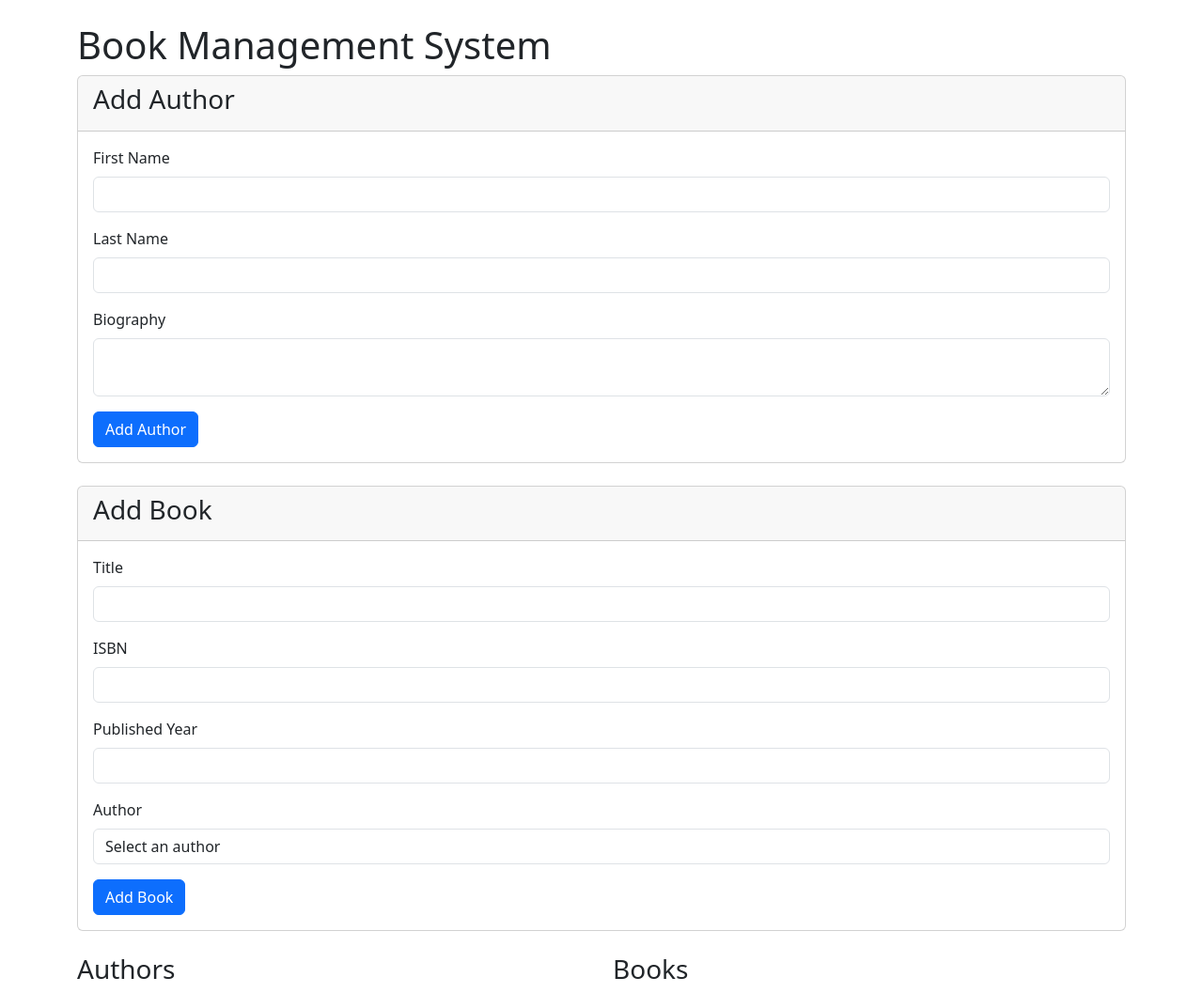
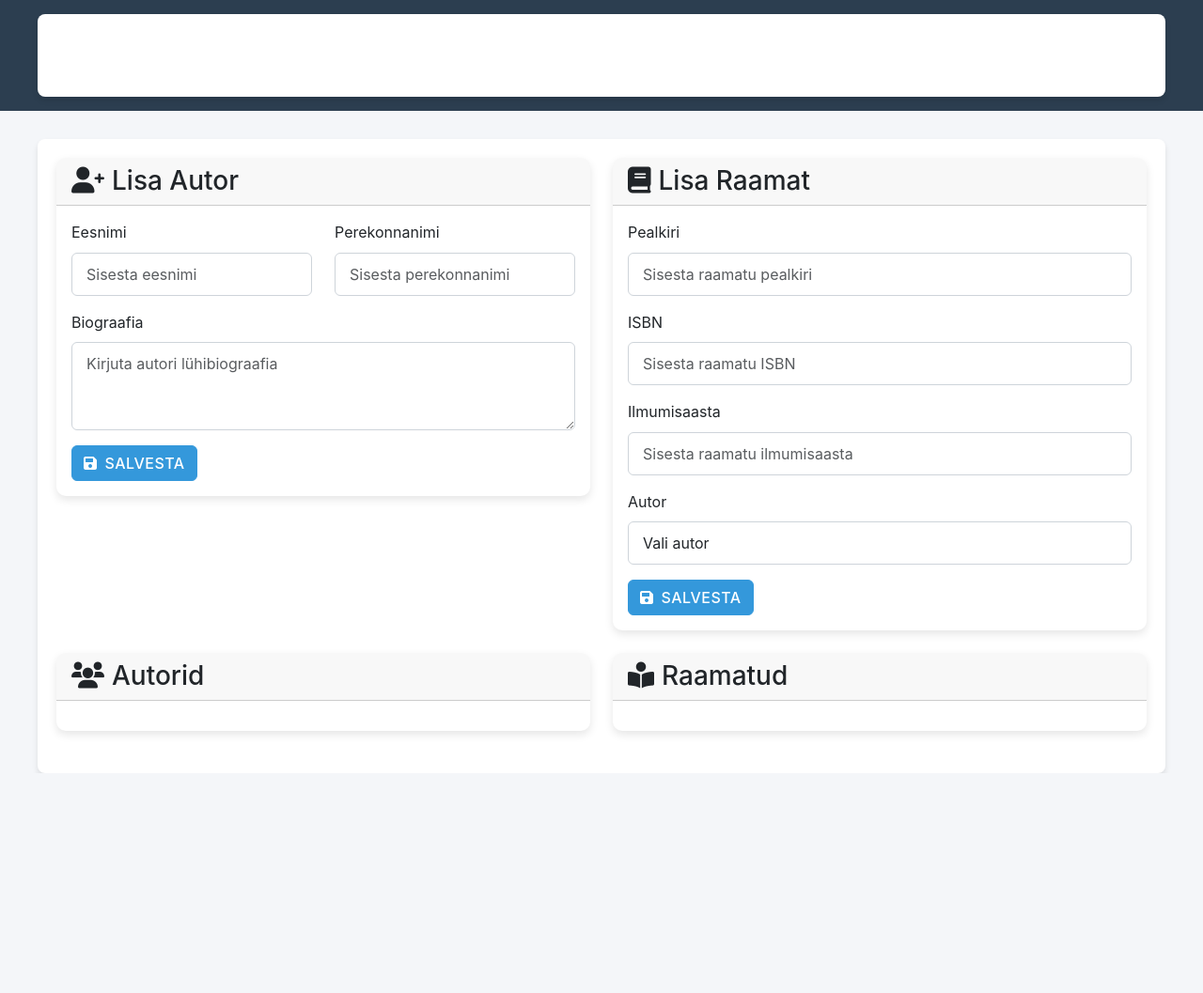
Before and after one commit to SaltyCookiez/BookProjectMain, a website: page public/index.html in a window 1280 px wide. Shown: the whole page at 94% size. After the commit the page ends 823 px from the top, so only its background shows below. Drawn offline with nearby package versions, Linux system fonts and the light colour scheme; no server answers.

Commit message:
CRM-8: Improved website design for better user experience

```diff
--- a/public/index.html
+++ b/public/index.html
@@ -1,83 +1,126 @@
 <!DOCTYPE html>
-<html lang="en">
+<html lang="et">
 <head>
     <meta charset="UTF-8">
     <meta name="viewport" content="width=device-width, initial-scale=1.0">
-    <title>Book Management System</title>
+    <title>Raamatuhaldussüsteem</title>
     <link href="https://cdn.jsdelivr.net/npm/bootstrap@5.3.0/dist/css/bootstrap.min.css" rel="stylesheet">
     <link href="https://cdnjs.cloudflare.com/ajax/libs/font-awesome/6.0.0/css/all.min.css" rel="stylesheet">
+    <link href="styles.css" rel="stylesheet">
 </head>
 <body>
-    <div class="container mt-4">
-        <h1>Book Management System</h1>
+    <nav class="navbar navbar-expand-lg">
+        <div class="container">
+            <a class="navbar-brand" href="#">
+                <i class="fas fa-book-open me-2"></i>Raamatuhaldus
+            </a>
+        </div>
+    </nav>
 
-        <!-- Author Form -->
-        <div class="card mb-4">
+    <div class="container">
+        <div class="row">
+            <div class="col-md-6">
+                <div class="card mb-4 form-card">
                     <div class="card-header">
-                <h3 id="authorFormTitle">Add Author</h3>
+                        <h3 id="authorFormTitle" class="mb-0">
+                            <i class="fas fa-user-plus me-2"></i>Lisa Autor
+                        </h3>
                     </div>
                     <div class="card-body">
                         <form id="authorForm">
                             <input type="hidden" id="authorId">
-                    <div class="mb-3">
-                        <label class="form-label">First Name</label>
-                        <input type="text" class="form-control" id="firstName" required>
+                            <div class="row">
+                                <div class="col-md-6 mb-3">
+                                    <label class="form-label">Eesnimi</label>
+                                    <input type="text" class="form-control" id="firstName" required placeholder="Sisesta eesnimi">
+                                </div>
+                                <div class="col-md-6 mb-3">
+                                    <label class="form-label">Perekonnanimi</label>
+                                    <input type="text" class="form-control" id="lastName" required placeholder="Sisesta perekonnanimi">
+                                </div>
                             </div>
                             <div class="mb-3">
-                        <label class="form-label">Last Name</label>
-                        <input type="text" class="form-control" id="lastName" required>
+                                <label class="form-label">Biograafia</label>
+                                <textarea class="form-control" id="biography" rows="3" placeholder="Kirjuta autori lühibiograafia"></textarea>
                             </div>
-                    <div class="mb-3">
-                        <label class="form-label">Biography</label>
-                        <textarea class="form-control" id="biography"></textarea>
+                            <div class="d-flex justify-content-between">
+                                <button type="submit" class="btn btn-primary" id="authorSubmitBtn">
+                                    <i class="fas fa-save me-2"></i>Salvesta
+                                </button>
+                                <button type="button" class="btn btn-secondary" id="authorCancelBtn" style="display: none;">
+                                    <i class="fas fa-times me-2"></i>Tühista
+                                </button>
                             </div>
-                    <button type="submit" class="btn btn-primary" id="authorSubmitBtn">Add Author</button>
-                    <button type="button" class="btn btn-secondary" id="authorCancelBtn" style="display: none;">Cancel</button>
                         </form>
                     </div>
                 </div>
-
-        <!-- Book Form -->
-        <div class="card mb-4">
+            </div>
+            <div class="col-md-6">
+                <div class="card mb-4 form-card">
                     <div class="card-header">
-                <h3 id="bookFormTitle">Add Book</h3>
+                        <h3 id="bookFormTitle" class="mb-0">
+                            <i class="fas fa-book me-2"></i>Lisa Raamat
+                        </h3>
                     </div>
                     <div class="card-body">
                         <form id="bookForm">
                             <input type="hidden" id="bookId">
                             <div class="mb-3">
-                        <label class="form-label">Title</label>
-                        <input type="text" class="form-control" id="title" required>
+                                <label class="form-label">Pealkiri</label>
+                                <input type="text" class="form-control" id="title" required placeholder="Sisesta raamatu pealkiri">
                             </div>
                             <div class="mb-3">
                                 <label class="form-label">ISBN</label>
-                        <input type="text" class="form-control" id="isbn">
+                                <input type="text" class="form-control" id="isbn" placeholder="Sisesta raamatu ISBN">
                             </div>
                             <div class="mb-3">
-                        <label class="form-label">Published Year</label>
-                        <input type="number" class="form-control" id="publishedYear">
+                                <label class="form-label">Ilmumisaasta</label>
+                                <input type="number" class="form-control" id="publishedYear" placeholder="Sisesta raamatu ilmumisaasta">
                             </div>
                             <div class="mb-3">
-                        <label class="form-label">Author</label>
+                                <label class="form-label">Autor</label>
                                 <select class="form-control" id="authorSelect" required>
-                            <option value="">Select an author</option>
+                                    <option value="">Vali autor</option>
                                 </select>
                             </div>
-                    <button type="submit" class="btn btn-primary" id="bookSubmitBtn">Add Book</button>
-                    <button type="button" class="btn btn-secondary" id="bookCancelBtn" style="display: none;">Cancel</button>
+                            <div class="d-flex justify-content-between">
+                                <button type="submit" class="btn btn-primary" id="bookSubmitBtn">
+                                    <i class="fas fa-save me-2"></i>Salvesta
+                                </button>
+                                <button type="button" class="btn btn-secondary" id="bookCancelBtn" style="display: none;">
+                                    <i class="fas fa-times me-2"></i>Tühista
+                                </button>
+                            </div>
                         </form>
                     </div>
                 </div>
+            </div>
+        </div>
 
-        <!-- Display Lists -->
         <div class="row">
             <div class="col-md-6">
-                <h3>Authors</h3>
-                <div id="authorsList"></div>
+                <div class="card">
+                    <div class="card-header">
+                        <h3 class="mb-0">
+                            <i class="fas fa-users me-2"></i>Autorid
+                        </h3>
+                    </div>
+                    <div class="card-body">
+                        <div id="authorsList" class="row"></div>
+                    </div>
+                </div>
             </div>
             <div class="col-md-6">
-                <h3>Books</h3>
-                <div id="booksList"></div>
+                <div class="card">
+                    <div class="card-header">
+                        <h3 class="mb-0">
+                            <i class="fas fa-book-reader me-2"></i>Raamatud
+                        </h3>
+                    </div>
+                    <div class="card-body">
+                        <div id="booksList" class="row"></div>
+                    </div>
+                </div>
             </div>
         </div>
     </div>
@@ -96,7 +139,7 @@
                 const select = document.getElementById('authorSelect');
                 const authorsList = document.getElementById('authorsList');
 
-                select.innerHTML = '<option value="">Select an author</option>';
+                select.innerHTML = '<option value="">Vali autor</option>';
                 authorsList.innerHTML = '';
 
                 authors.forEach(author => {
@@ -105,7 +148,8 @@
                     `;
 
                     authorsList.innerHTML += `
-                        <div class="card mb-2">
+                        <div class="col-md-6 mb-4">
+                            <div class="card">
                                 <div class="card-body">
                                     <div class="d-flex justify-content-between align-items-center">
                                         <h5>${author.firstName} ${author.lastName}</h5>
@@ -118,7 +162,8 @@
                                             </button>
                                         </div>
                                     </div>
-                                <p>${author.biography || 'No biography available'}</p>
+                                    <p>${author.biography || 'Biograafia puudub'}</p>
+                                </div>
                             </div>
                         </div>
                     `;
@@ -138,7 +183,8 @@
                 booksList.innerHTML = '';
                 books.forEach(book => {
                     booksList.innerHTML += `
-                        <div class="card mb-2">
+                        <div class="col-md-6 mb-4">
+                            <div class="card">
                                 <div class="card-body">
                                     <div class="d-flex justify-content-between align-items-center">
                                         <h5>${book.title}</h5>
@@ -151,9 +197,10 @@
                                             </button>
                                         </div>
                                     </div>
-                                <p>ISBN: ${book.isbn || 'N/A'}</p>
-                                <p>Published: ${book.publishedYear || 'N/A'}</p>
-                                <p>Author: ${book.author ? `${book.author.firstName} ${book.author.lastName}` : 'Unknown'}</p>
+                                    <p>ISBN: ${book.isbn || 'Puudub'}</p>
+                                    <p>Ilmumisaasta: ${book.publishedYear || 'Puudub'}</p>
+                                    <p>Autor: ${book.author ? `${book.author.firstName} ${book.author.lastName}` : 'Tundmatu'}</p>
+                                </div>
                             </div>
                         </div>
                     `;
@@ -174,8 +221,8 @@
                 document.getElementById('lastName').value = author.lastName;
                 document.getElementById('biography').value = author.biography || '';
 
-                document.getElementById('authorFormTitle').textContent = 'Edit Author';
-                document.getElementById('authorSubmitBtn').textContent = 'Update Author';
+                document.getElementById('authorFormTitle').textContent = 'Muuda Autor';
+                document.getElementById('authorSubmitBtn').textContent = 'Salvesta Muudatused';
                 document.getElementById('authorCancelBtn').style.display = 'inline-block';
                 editingAuthorId = id;
             } catch (error) {
@@ -195,8 +242,8 @@
                 document.getElementById('publishedYear').value = book.publishedYear || '';
                 document.getElementById('authorSelect').value = book.authorId;
 
-                document.getElementById('bookFormTitle').textContent = 'Edit Book';
-                document.getElementById('bookSubmitBtn').textContent = 'Update Book';
+                document.getElementById('bookFormTitle').textContent = 'Muuda Raamat';
+                document.getElementById('bookSubmitBtn').textContent = 'Salvesta Muudatused';
                 document.getElementById('bookCancelBtn').style.display = 'inline-block';
                 editingBookId = id;
             } catch (error) {
@@ -206,7 +253,7 @@
 
         // Delete author
         async function deleteAuthor(id) {
-            if (confirm('Are you sure you want to delete this author? This will also delete all their books.')) {
+            if (confirm('Kas olete kindel, et soovite kustutada selle autori? See kustutab ka kõik tema raamatud.')) {
                 try {
                     await fetch(`${API_URL}/authors/${id}`, {
                         method: 'DELETE'
@@ -221,7 +268,7 @@
 
         // Delete book
         async function deleteBook(id) {
-            if (confirm('Are you sure you want to delete this book?')) {
+            if (confirm('Kas olete kindel, et soovite kustutada selle raamatu?')) {
                 try {
                     await fetch(`${API_URL}/books/${id}`, {
                         method: 'DELETE'
@@ -237,8 +284,8 @@
         function resetAuthorForm() {
             document.getElementById('authorForm').reset();
             document.getElementById('authorId').value = '';
-            document.getElementById('authorFormTitle').textContent = 'Add Author';
-            document.getElementById('authorSubmitBtn').textContent = 'Add Author';
+            document.getElementById('authorFormTitle').textContent = 'Lisa Autor';
+            document.getElementById('authorSubmitBtn').textContent = 'Salvesta';
             document.getElementById('authorCancelBtn').style.display = 'none';
             editingAuthorId = null;
         }
@@ -247,8 +294,8 @@
         function resetBookForm() {
             document.getElementById('bookForm').reset();
             document.getElementById('bookId').value = '';
-            document.getElementById('bookFormTitle').textContent = 'Add Book';
-            document.getElementById('bookSubmitBtn').textContent = 'Add Book';
+            document.getElementById('bookFormTitle').textContent = 'Lisa Raamat';
+            document.getElementById('bookSubmitBtn').textContent = 'Salvesta';
             document.getElementById('bookCancelBtn').style.display = 'none';
             editingBookId = null;
         }
--- a/public/styles.css
+++ b/public/styles.css
@@ -1,16 +1,96 @@
+* {
+    box-sizing: border-box;
+    margin: 0;
+    padding: 0;
+}
+
+body {
+    font-family: 'Inter', -apple-system, BlinkMacSystemFont, 'Segoe UI', Roboto, Oxygen, Ubuntu, Cantarell, 'Open Sans', 'Helvetica Neue', sans-serif;
+    line-height: 1.6;
+    color: #333;
+    background-color: #f4f6f9;
+}
+
+.container {
+    max-width: 1200px;
+    margin: 0 auto;
+    padding: 20px;
+    background-color: white;
+    box-shadow: 0 4px 6px rgba(0, 0, 0, 0.1);
+    border-radius: 8px;
+}
+
+.navbar {
+    background-color: #2c3e50;
+    padding: 15px 0;
+    margin-bottom: 30px;
+}
+
+.navbar-brand {
+    color: white !important;
+    font-size: 1.5rem;
+    font-weight: 700;
+    letter-spacing: -0.5px;
+}
+
 .card {
-    margin-bottom: 20px;
-    box-shadow: 0 2px 4px rgba(0,0,0,0.1);
+    transition: all 0.3s ease;
+    border: none;
+    border-radius: 10px;
+    overflow: hidden;
+    margin-bottom: 25px;
+    box-shadow: 0 4px 10px rgba(0, 0, 0, 0.1);
+}
+
+.card:hover {
+    transform: translateY(-5px);
+    box-shadow: 0 6px 15px rgba(0, 0, 0, 0.15);
 }
 
 .card-title {
-    margin-bottom: 0.5rem;
-    font-weight: bold;
+    font-weight: 600;
+    color: #2c3e50;
+    margin-bottom: 10px;
 }
 
 .book-price {
-    font-weight: bold;
-    color: #28a745;
+    color: #27ae60;
+    font-weight: 700;
+    font-size: 1.2rem;
+}
+
+.btn {
+    border-radius: 6px;
+    font-weight: 500;
+    text-transform: uppercase;
+    letter-spacing: 0.5px;
+    transition: all 0.3s ease;
+}
+
+.btn-primary {
+    background-color: #3498db;
+    border-color: #3498db;
+}
+
+.btn-primary:hover {
+    background-color: #2980b9;
+    border-color: #2980b9;
+}
+
+.modal-header {
+    background-color: #f1f4f8;
+    border-bottom: 1px solid #e9ecef;
+}
+
+.form-control {
+    border-radius: 6px;
+    border-color: #ced4da;
+    padding: 10px 15px;
+}
+
+.form-control:focus {
+    border-color: #3498db;
+    box-shadow: 0 0 0 0.2rem rgba(52, 152, 219, 0.25);
 }
 
 .author-name {
@@ -22,29 +102,16 @@
     margin-top: 10px;
 }
 
-.modal-header {
-    background-color: #f8f9fa;
-}
-
-.form-label {
-    font-weight: 500;
-}
-
 #booksList .card, #authorsList .card {
     height: 100%;
 }
 
-.navbar {
-    margin-bottom: 2rem;
-    box-shadow: 0 2px 4px rgba(0,0,0,0.1);
+@media (max-width: 768px) {
+    .container {
+        padding: 10px;
+    }
+
+    .card {
+        margin-bottom: 15px;
+    }
 }
-
-.navbar-brand {
-    font-weight: bold;
-}
-
-.container {
-    max-width: 1200px;
-    margin: 0 auto;
-    padding: 0 15px;
-}
```
Lines whose indentation alone changed are shown as unchanged.
